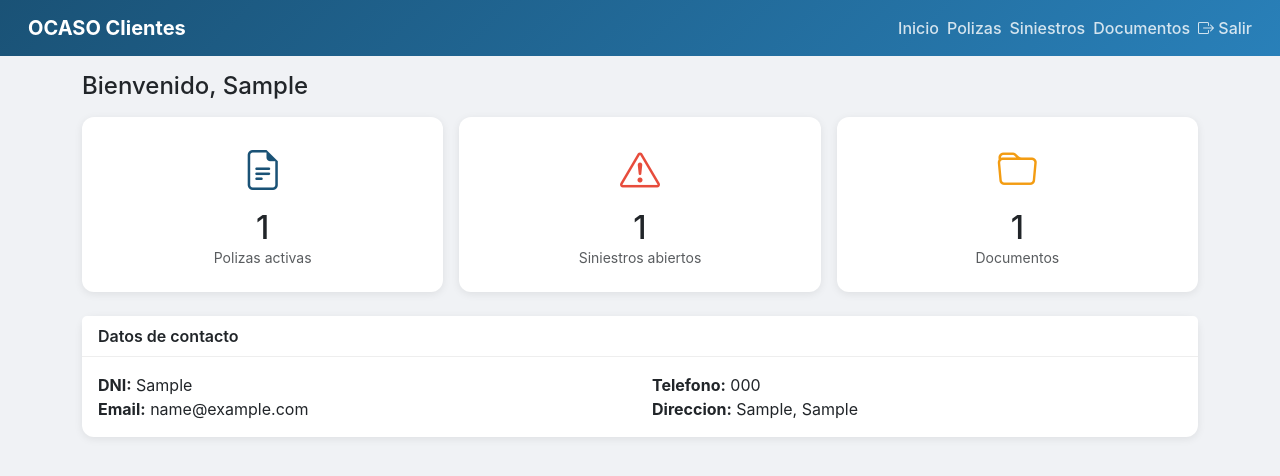
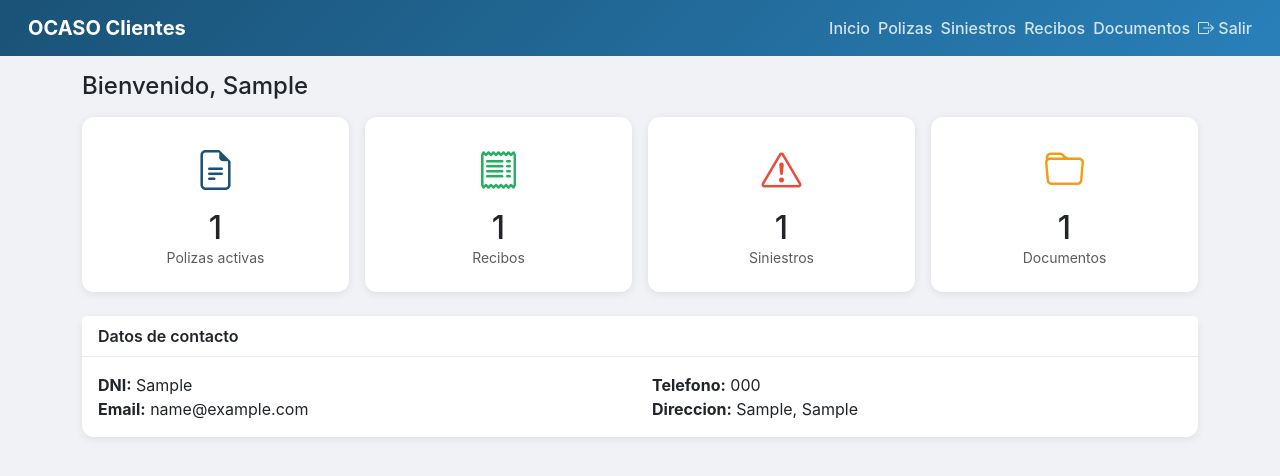
Before and after one commit to amolinagrx/agente-ocaso, a Flask app: page /portal/dashboard in a window 1280 px wide. Shown: the top 476 px of the page. Run offline with Flask 3, Linux system fonts and the light colour scheme; a user stored in the database is signed in; tables that the repository leaves empty hold one stand-in row (values such as "Sample post"); parts of the project's set-up code (start-up, migrations or seed data) failed here and were passed over.

Commit message:
feat: portal clientes ahora muestra sus recibos
- Pestana Recibos en portal con tabla de recibos del cliente
- Dashboard con 4 tarjetas: polizas, recibos, siniestros, documentos
- Filtra recibos eliminados (papelera)

```diff
--- a/routes/portal.py
+++ b/routes/portal.py
@@ -3,7 +3,7 @@ import functools
 from datetime import datetime, timedelta
 from flask import Blueprint, render_template, request, redirect, url_for, flash, session
 from werkzeug.security import generate_password_hash, check_password_hash
-from models import db, Cliente, Poliza, Siniestro, DocumentoCliente
+from models import db, Cliente, Poliza, Siniestro, DocumentoCliente, Recibo
 
 portal_bp = Blueprint('portal', __name__, url_prefix='/portal')
 
@@ -119,16 +119,19 @@ def dashboard():
             Siniestro.estado.notin_(['cerrado', 'resuelto'])
         ).count()
         documentos_count = DocumentoCliente.query.filter_by(cliente_id=cliente.id).count()
+        recibos_count = Recibo.query.filter_by(cliente_id=cliente.id, deleted_at=None).count()
     except Exception:
         polizas_activas = 0
         siniestros_abiertos = 0
         documentos_count = 0
+        recibos_count = 0
 
     return render_template('portal/dashboard.html',
                            cliente=cliente,
                            polizas_activas=polizas_activas,
                            siniestros_abiertos=siniestros_abiertos,
-                           documentos_count=documentos_count)
+                           documentos_count=documentos_count,
+                           recibos_count=recibos_count)
 
 
 @portal_bp.route('/polizas')
@@ -155,6 +158,18 @@ def siniestros():
     return render_template('portal/siniestros.html', cliente=cliente, siniestros=siniestros)
 
 
+@portal_bp.route('/recibos')
+@cliente_required
+def recibos():
+    cliente = get_cliente()
+    try:
+        recibos = Recibo.query.filter_by(cliente_id=cliente.id, deleted_at=None).order_by(
+            Recibo.fecha_emision.desc()).limit(100).all()
+    except Exception:
+        recibos = []
+    return render_template('portal/recibos.html', cliente=cliente, recibos=recibos)
+
+
 @portal_bp.route('/documentos')
 @cliente_required
 def documentos():
--- a/templates/portal/base.html
+++ b/templates/portal/base.html
@@ -28,6 +28,7 @@
             <a href="/portal/dashboard" class="nav-link d-none d-sm-inline">Inicio</a>
             <a href="/portal/polizas" class="nav-link d-none d-sm-inline">Polizas</a>
             <a href="/portal/siniestros" class="nav-link d-none d-sm-inline">Siniestros</a>
+            <a href="/portal/recibos" class="nav-link d-none d-sm-inline">Recibos</a>
             <a href="/portal/documentos" class="nav-link d-none d-sm-inline">Documentos</a>
             <a href="/portal/logout" class="nav-link"><i class="bi bi-box-arrow-right"></i> Salir</a>
         </div>
--- a/templates/portal/dashboard.html
+++ b/templates/portal/dashboard.html
@@ -4,7 +4,7 @@
 <h4 class="mb-3">Bienvenido, {{ cliente.nombre.split()[0] }}</h4>
 
 <div class="row g-3">
-    <div class="col-md-4">
+    <div class="col-6 col-md-3">
         <a href="/portal/polizas" class="text-decoration-none">
             <div class="portal-card card text-center p-4 h-100">
                 <i class="bi bi-file-earmark-text fs-1" style="color:var(--portal-blue)"></i>
@@ -13,16 +13,25 @@
             </div>
         </a>
     </div>
-    <div class="col-md-4">
+    <div class="col-6 col-md-3">
+        <a href="/portal/recibos" class="text-decoration-none">
+            <div class="portal-card card text-center p-4 h-100">
+                <i class="bi bi-receipt fs-1" style="color:#27ae60"></i>
+                <h2 class="mt-2 mb-0">{{ recibos_count }}</h2>
+                <small class="text-muted">Recibos</small>
+            </div>
+        </a>
+    </div>
+    <div class="col-6 col-md-3">
         <a href="/portal/siniestros" class="text-decoration-none">
             <div class="portal-card card text-center p-4 h-100">
                 <i class="bi bi-exclamation-triangle fs-1" style="color:#e74c3c"></i>
                 <h2 class="mt-2 mb-0">{{ siniestros_abiertos }}</h2>
-                <small class="text-muted">Siniestros abiertos</small>
+                <small class="text-muted">Siniestros</small>
             </div>
         </a>
     </div>
-    <div class="col-md-4">
+    <div class="col-6 col-md-3">
         <a href="/portal/documentos" class="text-decoration-none">
             <div class="portal-card card text-center p-4 h-100">
                 <i class="bi bi-folder fs-1" style="color:#f39c12"></i>
```
Also changed, not shown: templates/portal/recibos.html (added, +39 -0 lines).
